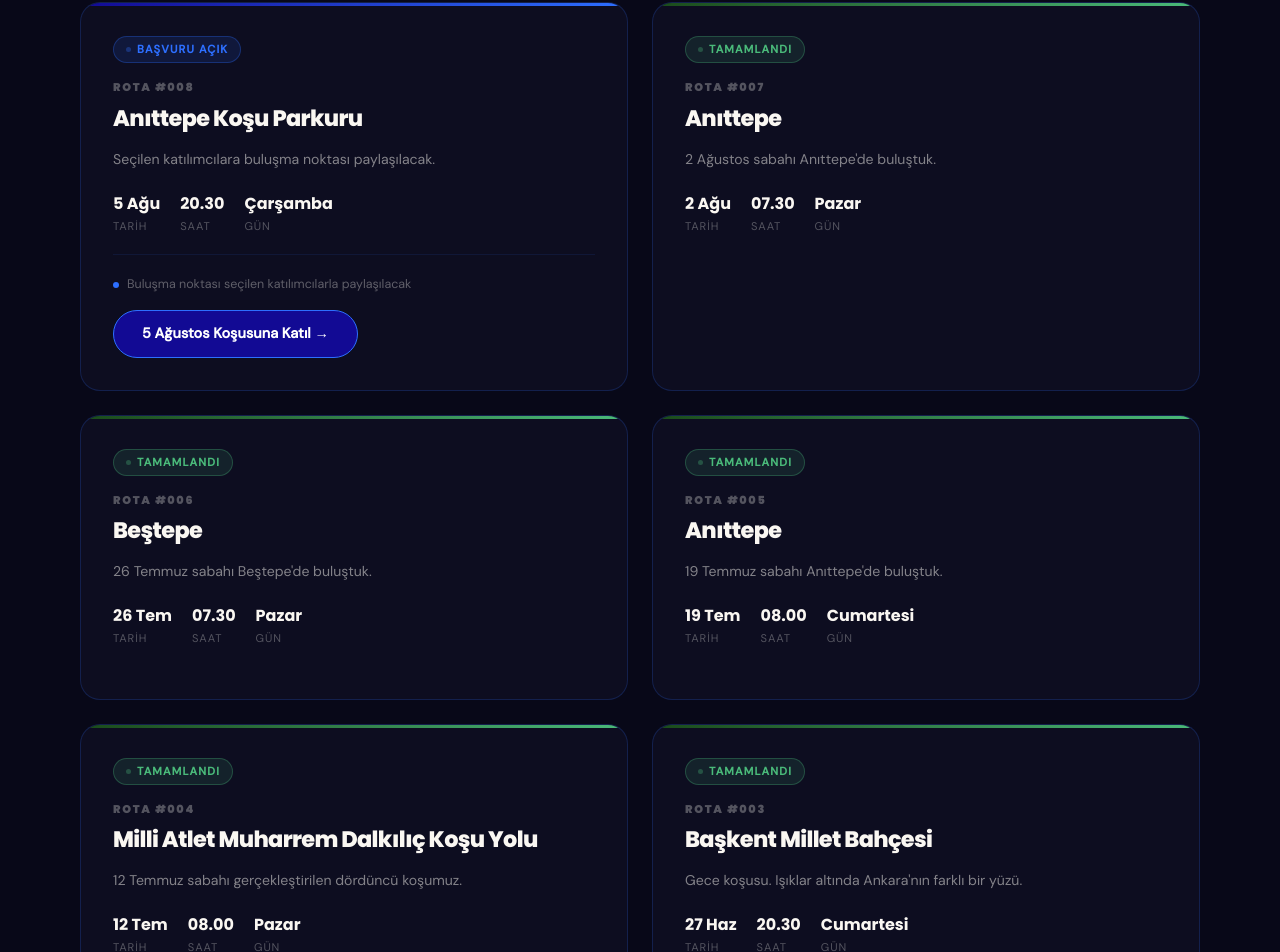
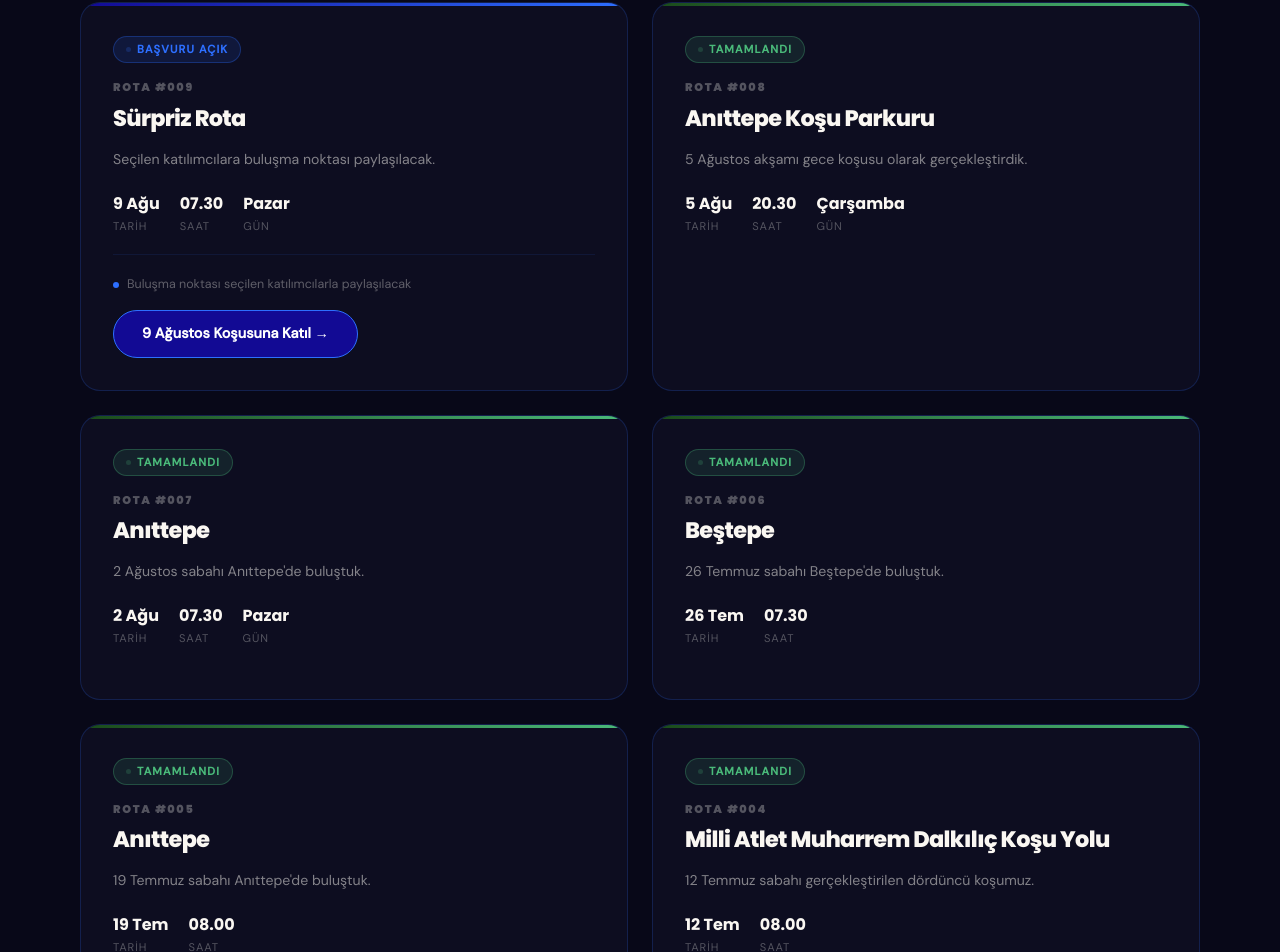
Before and after one commit to tunahanyilmazty/bizzatankara, a Next.js app: page /runners in a window 1280 px wide. Shown: the part 1644-2596 px from the top of the page. Built offline with nearby package versions, Linux system fonts and the light colour scheme.

Commit message:
rota 009 eklendi rota 008 tamamlandi

```diff
--- a/app/runners/basvuru/page.js
+++ b/app/runners/basvuru/page.js
@@ -72,8 +72,9 @@ function BasvuruForm() {
   const is26 = kosuRef === '26temmuz'
   const is2a = kosuRef === '2agustos'
   const is5a = kosuRef === '5agustos'
-  const isKosu = is12 || is21 || is19 || is26 || is2a || is5a
-  const kosuLabel = is5a ? '5 Ağustos' : is2a ? '2 Ağustos' : is26 ? '26 Temmuz' : is19 ? '19 Temmuz' : is12 ? '12 Temmuz' : is21 ? '21 Haziran' : null
+  const is9a = kosuRef === '9agustos'
+  const isKosu = is12 || is21 || is19 || is26 || is2a || is5a || is9a
+  const kosuLabel = is9a ? '9 Ağustos' : is5a ? '5 Ağustos' : is2a ? '2 Ağustos' : is26 ? '26 Temmuz' : is19 ? '19 Temmuz' : is12 ? '12 Temmuz' : is21 ? '21 Haziran' : null
 
   return (
     <>
@@ -125,7 +126,7 @@ function BasvuruForm() {
         </h1>
         <p className="hero-sub">
           {isKosu
-            ? 'Çarşamba akşamı 20.30. Buluşma noktası seçilen katılımcılarla paylaşılacak.'
+            ? 'Pazar sabah 07.30. Bu sefer rotamız şehrin içinde!          Buluşma noktası seçilen katılımcılarla paylaşılacak.'
             : 'Ankara\'dan doğan komünitenin bir parçası ol. Formu doldur, seni bekleyelim.'}
         </p>
         {isKosu && (
--- a/app/runners/page.js
+++ b/app/runners/page.js
@@ -261,15 +261,48 @@ export default function RunnersPage() {
           </h2>
           <div className="kosular-grid">
 
-            {/* ROTA 008 */}
+            {/* ROTA 009 */}
             <div className="kosu-card yaklasan">
               <div className="kosu-badge badge-yaklasan">
                 <span className="badge-dot"></span>
                 Başvuru Açık
               </div>
+              <div className="kosu-rota">Rota #009</div>
+              <h3 className="kosu-title">Sürpriz Rota</h3>
+              <p className="kosu-desc">Seçilen katılımcılara buluşma noktası paylaşılacak.</p>
+              <div className="kosu-stats">
+                <div className="kosu-stat">
+                  <span className="kosu-stat-val">9 Ağu</span>
+                  <span className="kosu-stat-label">Tarih</span>
+                </div>
+                <div className="kosu-stat">
+                  <span className="kosu-stat-val">07.30</span>
+                  <span className="kosu-stat-label">Saat</span>
+                </div>
+                <div className="kosu-stat">
+                  <span className="kosu-stat-val">Pazar</span>
+                  <span className="kosu-stat-label">Gün</span>
+                </div>
+              </div>
+              <div className="kosu-divider"></div>
+              <div className="gizli-note">
+                <div className="gizli-note-dot"></div>
+                Buluşma noktası seçilen katılımcılarla paylaşılacak
+              </div>
+              <a href="/runners/basvuru?kosu=9agustos" className="kosu-btn">
+                9 Ağustos Koşusuna Katıl →
+              </a>
+            </div>
+
+            {/* ROTA 008 */}
+            <div className="kosu-card tamamlandi">
+              <div className="kosu-badge badge-tamamlandi">
+                <span className="badge-dot"></span>
+                Tamamlandı
+              </div>
               <div className="kosu-rota">Rota #008</div>
               <h3 className="kosu-title">Anıttepe Koşu Parkuru</h3>
-              <p className="kosu-desc">Seçilen katılımcılara buluşma noktası paylaşılacak.</p>
+              <p className="kosu-desc">5 Ağustos akşamı gece koşusu olarak gerçekleştirdik.</p>
               <div className="kosu-stats">
                 <div className="kosu-stat">
                   <span className="kosu-stat-val">5 Ağu</span>
@@ -284,14 +317,6 @@ export default function RunnersPage() {
                   <span className="kosu-stat-label">Gün</span>
                 </div>
               </div>
-              <div className="kosu-divider"></div>
-              <div className="gizli-note">
-                <div className="gizli-note-dot"></div>
-                Buluşma noktası seçilen katılımcılarla paylaşılacak
-              </div>
-              <a href="/runners/basvuru?kosu=5agustos" className="kosu-btn">
-                5 Ağustos Koşusuna Katıl →
-              </a>
             </div>
 
             {/* ROTA 007 */}
@@ -337,10 +362,6 @@ export default function RunnersPage() {
                   <span className="kosu-stat-val">07.30</span>
                   <span className="kosu-stat-label">Saat</span>
                 </div>
-                <div className="kosu-stat">
-                  <span className="kosu-stat-val">Pazar</span>
-                  <span className="kosu-stat-label">Gün</span>
-                </div>
               </div>
             </div>
 
@@ -361,10 +382,6 @@ export default function RunnersPage() {
                 <div className="kosu-stat">
                   <span className="kosu-stat-val">08.00</span>
                   <span className="kosu-stat-label">Saat</span>
-                </div>
-                <div className="kosu-stat">
-                  <span className="kosu-stat-val">Cumartesi</span>
-                  <span className="kosu-stat-label">Gün</span>
                 </div>
               </div>
             </div>
@@ -387,10 +404,6 @@ export default function RunnersPage() {
                   <span className="kosu-stat-val">08.00</span>
                   <span className="kosu-stat-label">Saat</span>
                 </div>
-                <div className="kosu-stat">
-                  <span className="kosu-stat-val">Pazar</span>
-                  <span className="kosu-stat-label">Gün</span>
-                </div>
               </div>
             </div>
 
@@ -402,7 +415,7 @@ export default function RunnersPage() {
               </div>
               <div className="kosu-rota">Rota #003</div>
               <h3 className="kosu-title">Başkent Millet Bahçesi</h3>
-              <p className="kosu-desc">Gece koşusu. Işıklar altında Ankara&apos;nın farklı bir yüzü.</p>
+              <p className="kosu-desc">Gece koşusu. 27 Haziran akşamı Ankara&apos;nın farklı bir yüzü.</p>
               <div className="kosu-stats">
                 <div className="kosu-stat">
                   <span className="kosu-stat-val">27 Haz</span>
@@ -411,10 +424,6 @@ export default function RunnersPage() {
                 <div className="kosu-stat">
                   <span className="kosu-stat-val">20.30</span>
                   <span className="kosu-stat-label">Saat</span>
-                </div>
-                <div className="kosu-stat">
-                  <span className="kosu-stat-val">Cumartesi</span>
-                  <span className="kosu-stat-label">Gün</span>
                 </div>
               </div>
             </div>
```
